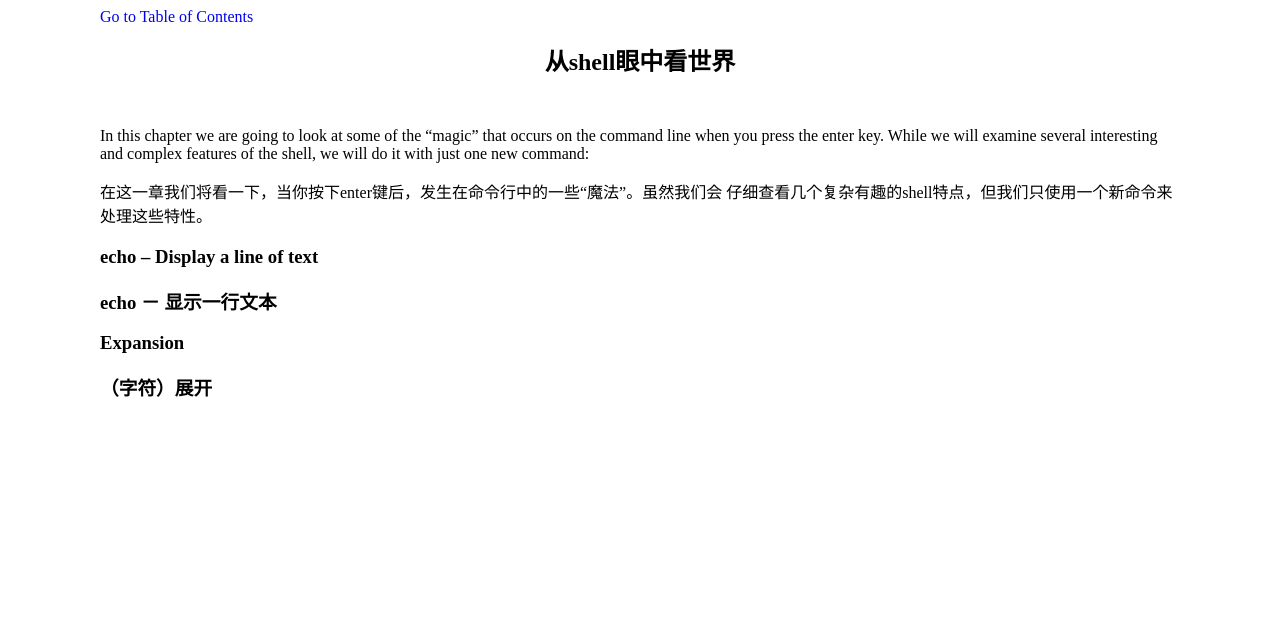
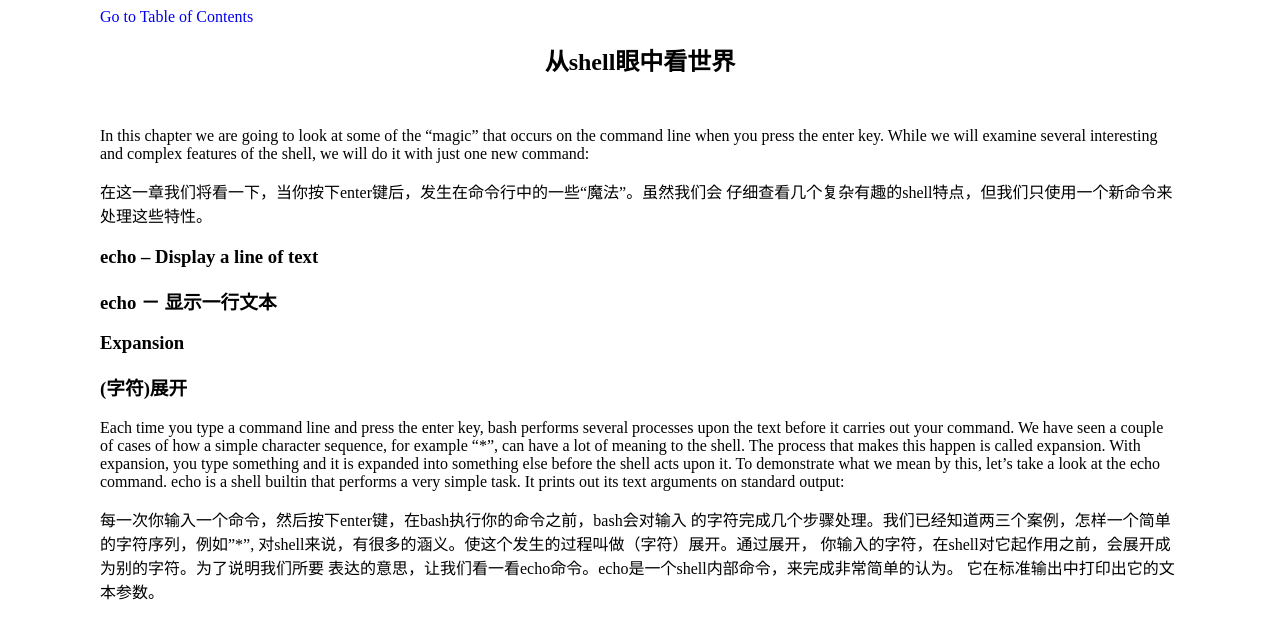
Before and after one commit to billie66/TLCL, a Jekyll site: the page built from book/seeing_the_world.md, in a window 1280 px wide. Shown: the top 639 px of the page. Built offline with Jekyll 4.4.1, drawn with Linux system fonts in a browser that asks for light colours; Markdown is read by kramdown in place of the engine named in the settings.

Commit message:
paragraph

```diff
--- a/book/seeing_the_world.md
+++ b/book/seeing_the_world.md
@@ -16,4 +16,20 @@ complex features of the shell, we will do it with just one new command:
 
 ### Expansion
 
-### （字符）展开
+### (字符)展开
+
+Each time you type a command line and press the enter key, bash performs several
+processes upon the text before it carries out your command. We have seen a couple of
+cases of how a simple character sequence, for example “\*”, can have a lot of meaning to
+the shell. The process that makes this happen is called expansion. With expansion, you
+type something and it is expanded into something else before the shell acts upon it. To
+demonstrate what we mean by this, let's take a look at the echo command. echo is a
+shell builtin that performs a very simple task. It prints out its text arguments on standard
+output:
+
+每一次你输入一个命令，然后按下enter键，在bash执行你的命令之前，bash会对输入
+的字符完成几个步骤处理。我们已经知道两三个案例，怎样一个简单的字符序列，例如"\*",
+对shell来说，有很多的涵义。使这个发生的过程叫做（字符）展开。通过展开，
+你输入的字符，在shell对它起作用之前，会展开成为别的字符。为了说明我们所要
+表达的意思，让我们看一看echo命令。echo是一个shell内部命令，来完成非常简单的认为。
+它在标准输出中打印出它的文本参数。
```
